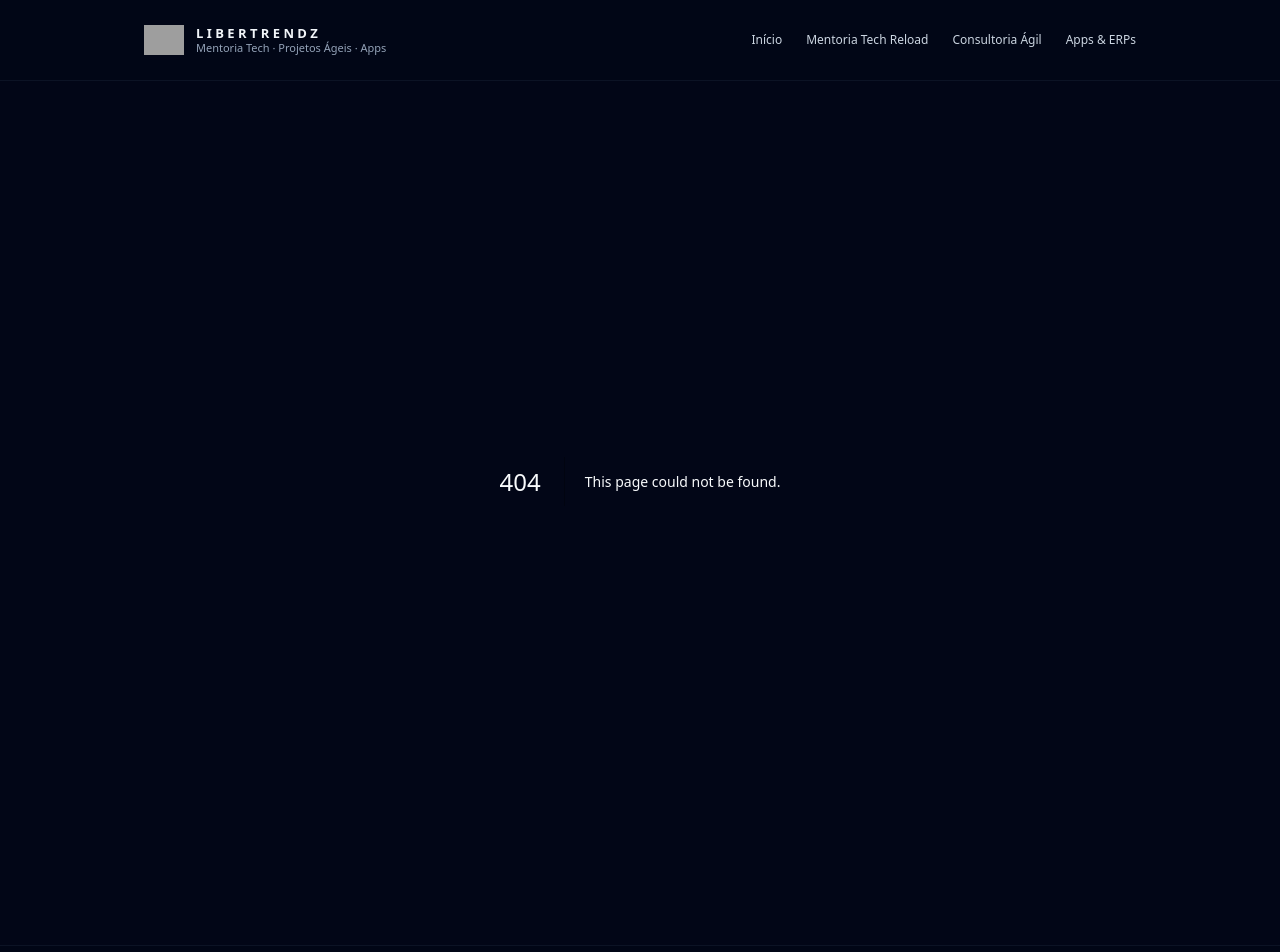
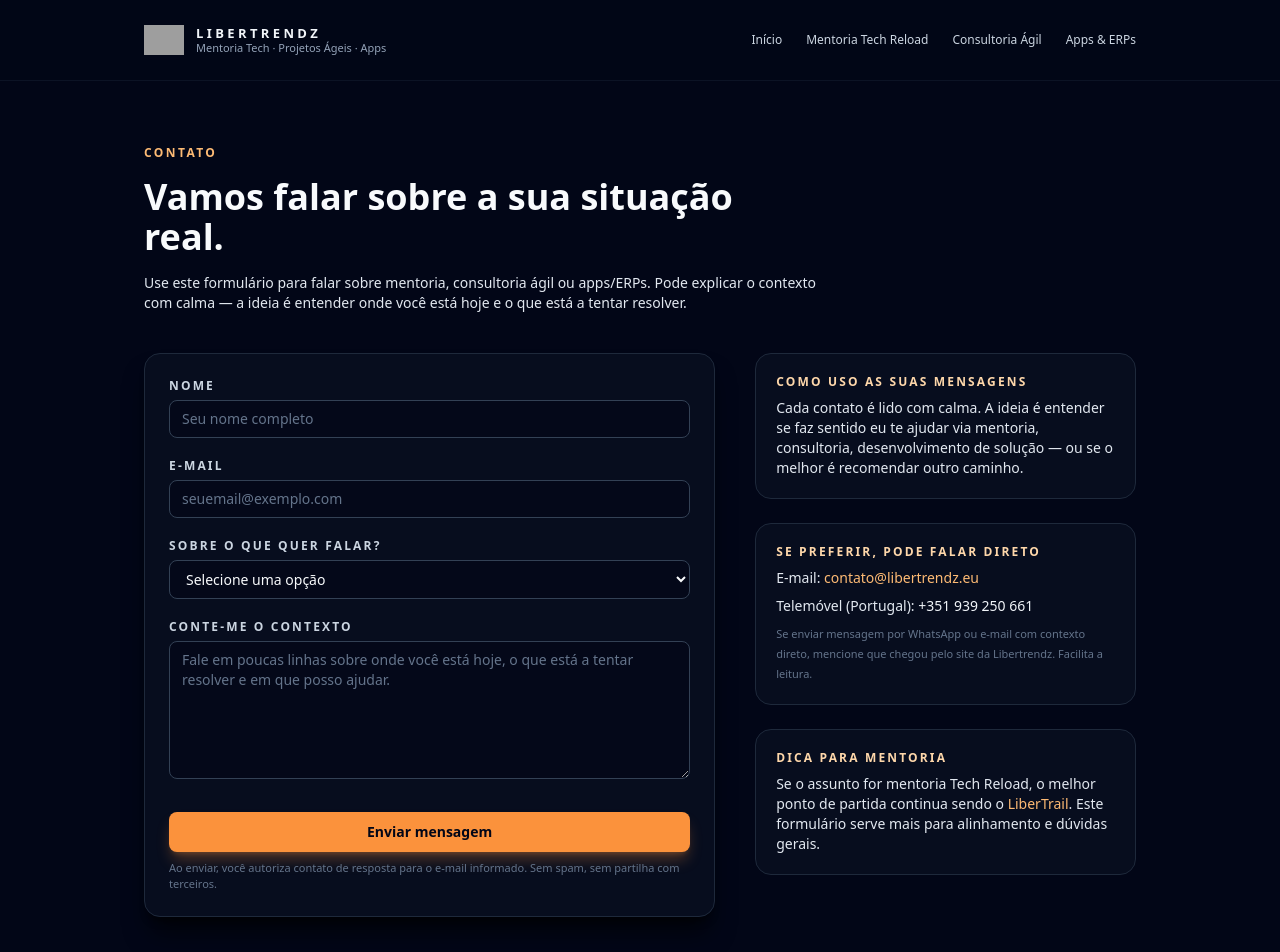
Before and after one commit to libertrendz/libertrendz-site, a Next.js app: page /contato in a window 1280 px wide. Before the commit this address had no page. Shown: the top 952 px of the page. Built offline with nearby package versions, Linux system fonts and the light colour scheme; grey boxes are pictures that could not be loaded.

Commit message:
Create ContatoPage component with contact form

```diff
--- /dev/null
+++ b/app/contato/page.tsx
@@ -0,0 +1,224 @@
+// app/contato/page.tsx
+"use client";
+
+import { FormEvent, useState } from "react";
+
+export default function ContatoPage() {
+  const [status, setStatus] = useState<"idle" | "sending" | "success" | "error">(
+    "idle"
+  );
+
+  async function handleSubmit(e: FormEvent<HTMLFormElement>) {
+    e.preventDefault();
+    setStatus("sending");
+
+    try {
+      // Aqui futuramente podemos integrar com uma API (Resend, Email via Vercel, etc.)
+      // Por enquanto, apenas simulamos o envio.
+      await new Promise((resolve) => setTimeout(resolve, 800));
+      setStatus("success");
+    } catch {
+      setStatus("error");
+    }
+  }
+
+  return (
+    <main className="min-h-[calc(100vh-5rem)] bg-slate-950 text-slate-50">
+      <section className="container-page py-12 lg:py-16">
+        {/* Cabeçalho */}
+        <div className="max-w-2xl space-y-4">
+          <p className="text-xs font-semibold uppercase tracking-[0.2em] text-accent-400">
+            Contato
+          </p>
+          <h1 className="text-3xl font-bold leading-tight md:text-4xl">
+            Vamos falar sobre a sua situação real.
+          </h1>
+          <p className="text-sm text-slate-200">
+            Use este formulário para falar sobre mentoria, consultoria ágil ou
+            apps/ERPs. Pode explicar o contexto com calma — a ideia é entender
+            onde você está hoje e o que está a tentar resolver.
+          </p>
+        </div>
+
+        {/* Conteúdo */}
+        <div className="mt-10 grid gap-10 lg:grid-cols-[3fr,2fr] lg:items-start">
+          {/* Formulário */}
+          <div className="rounded-2xl border border-slate-800 bg-slate-900/40 p-6 shadow-xl shadow-black/60">
+            <form className="space-y-5" onSubmit={handleSubmit}>
+              {/* Nome */}
+              <div className="space-y-1.5 text-sm">
+                <label
+                  htmlFor="nome"
+                  className="block text-xs font-semibold uppercase tracking-[0.18em] text-slate-300"
+                >
+                  Nome
+                </label>
+                <input
+                  id="nome"
+                  name="nome"
+                  type="text"
+                  required
+                  className="w-full rounded-lg border border-slate-700 bg-slate-950/60 px-3 py-2 text-sm text-slate-50 outline-none ring-0 transition placeholder:text-slate-500 focus:border-accent-400"
+                  placeholder="Seu nome completo"
+                />
+              </div>
+
+              {/* E-mail */}
+              <div className="space-y-1.5 text-sm">
+                <label
+                  htmlFor="email"
+                  className="block text-xs font-semibold uppercase tracking-[0.18em] text-slate-300"
+                >
+                  E-mail
+                </label>
+                <input
+                  id="email"
+                  name="email"
+                  type="email"
+                  required
+                  className="w-full rounded-lg border border-slate-700 bg-slate-950/60 px-3 py-2 text-sm text-slate-50 outline-none ring-0 transition placeholder:text-slate-500 focus:border-accent-400"
+                  placeholder="seuemail@exemplo.com"
+                />
+              </div>
+
+              {/* Assunto / Interesse */}
+              <div className="space-y-1.5 text-sm">
+                <label
+                  htmlFor="assunto"
+                  className="block text-xs font-semibold uppercase tracking-[0.18em] text-slate-300"
+                >
+                  Sobre o que quer falar?
+                </label>
+                <select
+                  id="assunto"
+                  name="assunto"
+                  className="w-full rounded-lg border border-slate-700 bg-slate-950/60 px-3 py-2 text-sm text-slate-50 outline-none ring-0 transition focus:border-accent-400"
+                  defaultValue=""
+                  required
+                >
+                  <option value="" disabled>
+                    Selecione uma opção
+                  </option>
+                  <option value="mentoria">Mentoria Tech Reload</option>
+                  <option value="libertrail">LiberTrail (diagnóstico)</option>
+                  <option value="agile">Consultoria Ágil</option>
+                  <option value="apps">Apps / Tiny ERPs</option>
+                  <option value="outro">Outro assunto</option>
+                </select>
+              </div>
+
+              {/* Mensagem */}
+              <div className="space-y-1.5 text-sm">
+                <label
+                  htmlFor="mensagem"
+                  className="block text-xs font-semibold uppercase tracking-[0.18em] text-slate-300"
+                >
+                  Conte-me o contexto
+                </label>
+                <textarea
+                  id="mensagem"
+                  name="mensagem"
+                  required
+                  rows={6}
+                  className="w-full rounded-lg border border-slate-700 bg-slate-950/60 px-3 py-2 text-sm text-slate-50 outline-none ring-0 transition placeholder:text-slate-500 focus:border-accent-400"
+                  placeholder="Fale em poucas linhas sobre onde você está hoje, o que está a tentar resolver e em que posso ajudar."
+                />
+              </div>
+
+              {/* Rodapé form */}
+              <div className="flex flex-col gap-2 pt-2 text-xs text-slate-400">
+                <button
+                  type="submit"
+                  disabled={status === "sending"}
+                  className="inline-flex items-center justify-center rounded-lg bg-accent-500 px-5 py-2.5 text-sm font-semibold text-slate-950 shadow-lg shadow-accent-500/30 transition hover:bg-accent-400 disabled:cursor-not-allowed disabled:opacity-70"
+                >
+                  {status === "sending" ? "Enviando..." : "Enviar mensagem"}
+                </button>
+
+                {status === "success" && (
+                  <p className="text-[11px] text-emerald-400">
+                    Mensagem recebida (simulação). Em produção, este formulário
+                    enviará diretamente para contato@libertrendz.eu.
+                  </p>
+                )}
+                {status === "error" && (
+                  <p className="text-[11px] text-red-400">
+                    Algo correu mal ao enviar. Tente novamente em instantes ou
+                    envie diretamente para{" "}
+                    <a
+                      href="mailto:contato@libertrendz.eu"
+                      className="underline"
+                    >
+                      contato@libertrendz.eu
+                    </a>
+                    .
+                  </p>
+                )}
+                {status === "idle" && (
+                  <p className="text-[11px] text-slate-500">
+                    Ao enviar, você autoriza contato de resposta para o e-mail
+                    informado. Sem spam, sem partilha com terceiros.
+                  </p>
+                )}
+              </div>
+            </form>
+          </div>
+
+          {/* Lado direito – contexto e alternativa */}
+          <div className="space-y-6 text-sm text-slate-200">
+            <div className="rounded-2xl border border-slate-800 bg-slate-900/40 p-5">
+              <p className="mb-2 text-xs font-semibold uppercase tracking-[0.18em] text-accent-300">
+                Como uso as suas mensagens
+              </p>
+              <p className="text-sm text-slate-200">
+                Cada contato é lido com calma. A ideia é entender se faz
+                sentido eu te ajudar via mentoria, consultoria, desenvolvimento
+                de solução — ou se o melhor é recomendar outro caminho.
+              </p>
+            </div>
+
+            <div className="rounded-2xl border border-slate-800 bg-slate-900/40 p-5 space-y-2">
+              <p className="text-xs font-semibold uppercase tracking-[0.18em] text-accent-300">
+                Se preferir, pode falar direto
+              </p>
+              <p className="text-sm">
+                E-mail:{" "}
+                <a
+                  href="mailto:contato@libertrendz.eu"
+                  className="text-accent-400 hover:text-accent-300"
+                >
+                  contato@libertrendz.eu
+                </a>
+              </p>
+              <p className="text-sm">
+                Telemóvel (Portugal):{" "}
+                <span className="text-slate-100">+351 939 250 661</span>
+              </p>
+              <p className="text-[11px] text-slate-500">
+                Se enviar mensagem por WhatsApp ou e-mail com contexto direto,
+                mencione que chegou pelo site da Libertrendz. Facilita a leitura.
+              </p>
+            </div>
+
+            <div className="rounded-2xl border border-slate-800 bg-slate-900/40 p-5">
+              <p className="mb-2 text-xs font-semibold uppercase tracking-[0.18em] text-accent-300">
+                Dica para mentoria
+              </p>
+              <p className="text-sm text-slate-200">
+                Se o assunto for mentoria Tech Reload, o melhor ponto de partida
+                continua sendo o{" "}
+                <a
+                  href="/mentoria#libertrail-personas"
+                  className="text-accent-400 hover:text-accent-300"
+                >
+                  LiberTrail
+                </a>
+                . Este formulário serve mais para alinhamento e dúvidas gerais.
+              </p>
+            </div>
+          </div>
+        </div>
+      </section>
+    </main>
+  );
+}
```
